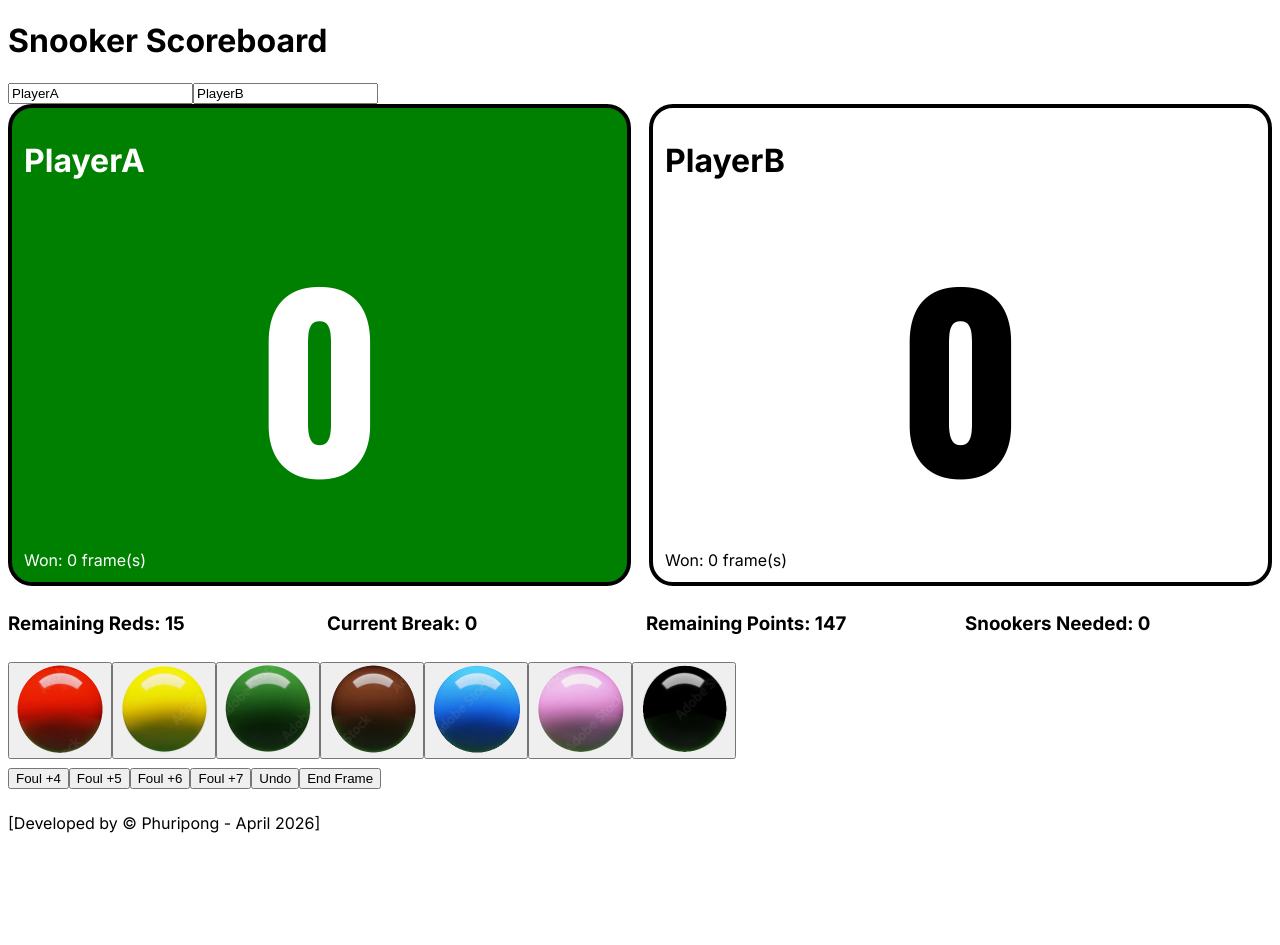
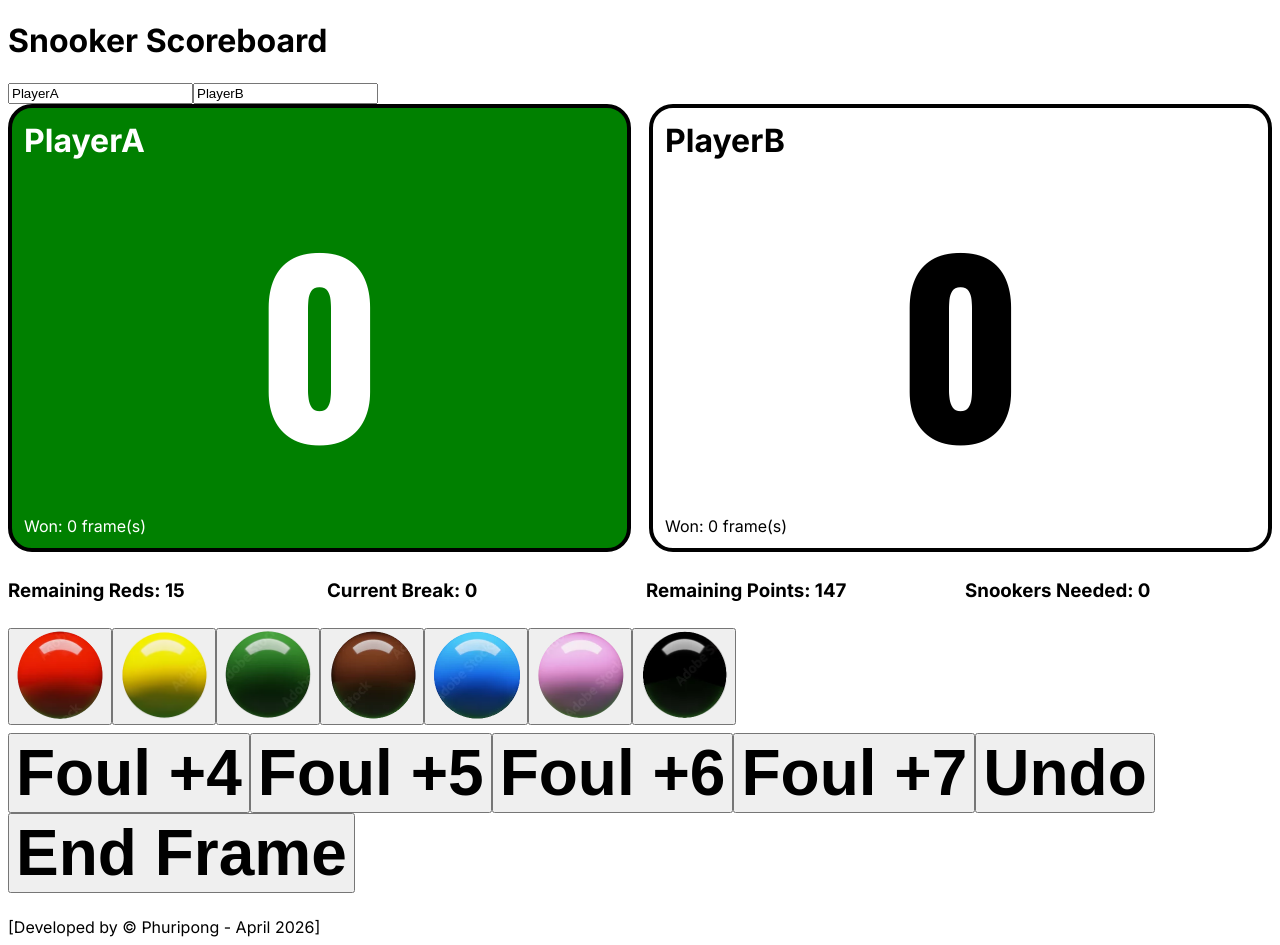
Before and after one commit to phuriponga/SnookerScoreBoard, a Next.js app: page / in a window 1280 px wide. Before the commit the page ends 841 px from the top, so only its background shows below. Built offline with nearby package versions, Linux system fonts and the light colour scheme.

Commit message:
Update SnookerScoreboardApp.tsx

```diff
--- a/components/SnookerScoreboardApp.tsx
+++ b/components/SnookerScoreboardApp.tsx
@@ -195,7 +195,7 @@ export default function SnookerScoreboardApp() {
                   padding: "12px"
                 }}
               >
-                <h1 style={{ fontSize: "32px", fontWeight: "bold" }}>{playerNames[p]}</h1>
+                <h1 style={{ fontSize: "32px", fontWeight: "bold", margin: "1px 0" }}>{playerNames[p]}</h1>
                 <h1 className="score-font" style={{ fontSize: "230px", fontWeight: "bold", margin: "8px 0", textAlign: "center" }}>{scores[p]}</h1>
                 <div>Won: {frames[p]} frame(s)</div>
               </div>
@@ -226,12 +226,12 @@ export default function SnookerScoreboardApp() {
             </Button>
           ))}
           <div style={{ height: "8px" }} />
-          <Button className="h-32 w-full text-5xl font-bold rounded-3xl" onClick={() => foul(4)}>Foul +4</Button>
-          <Button className="h-32 w-full text-5xl font-bold rounded-3xl" onClick={() => foul(5)}>Foul +5</Button>
-          <Button className="h-32 w-full text-5xl font-bold rounded-3xl" onClick={() => foul(6)}>Foul +6</Button>
-          <Button className="h-32 w-full text-5xl font-bold rounded-3xl" onClick={() => foul(7)}>Foul +7</Button>
-          <Button className="h-32 w-full text-5xl font-bold rounded-3xl" onClick={undo}>Undo</Button>
-          <Button className="h-32 w-full text-5xl font-bold rounded-3xl bg-yellow-500 text-black" onClick={endFrame}>End Frame</Button>
+          <Button className="h-32 w-full rounded-3xl" style={{ fontSize: "64px", fontWeight: "bold" }} onClick={() => foul(4)}>Foul +4</Button>
+          <Button className="h-32 w-full rounded-3xl" style={{ fontSize: "64px", fontWeight: "bold" }} onClick={() => foul(5)}>Foul +5</Button>
+          <Button className="h-32 w-full rounded-3xl" style={{ fontSize: "64px", fontWeight: "bold" }} onClick={() => foul(6)}>Foul +6</Button>
+          <Button className="h-32 w-full rounded-3xl" style={{ fontSize: "64px", fontWeight: "bold" }} onClick={() => foul(7)}>Foul +7</Button>
+          <Button className="h-32 w-full rounded-3xl" style={{ fontSize: "64px", fontWeight: "bold" }} onClick={undo}>Undo</Button>
+          <Button className="h-32 w-full rounded-3xl" style={{ fontSize: "64px", fontWeight: "bold" }} onClick={endFrame}>End Frame</Button>
           <div style={{ height: "24px" }} />
           <span className="text-xl items-center justify-center">[Developed by &copy; Phuripong - April 2026]</span>
         </div>
```
